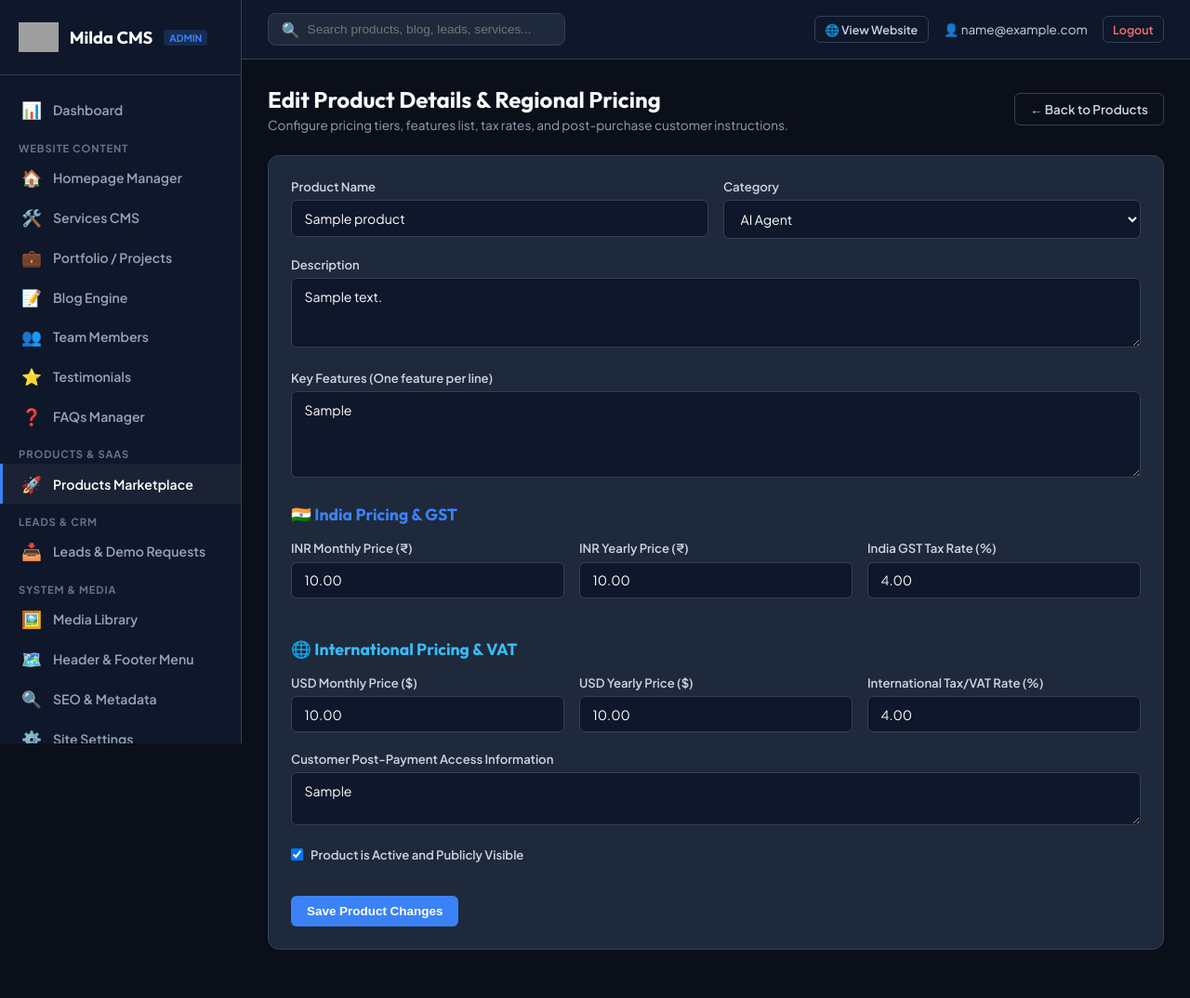
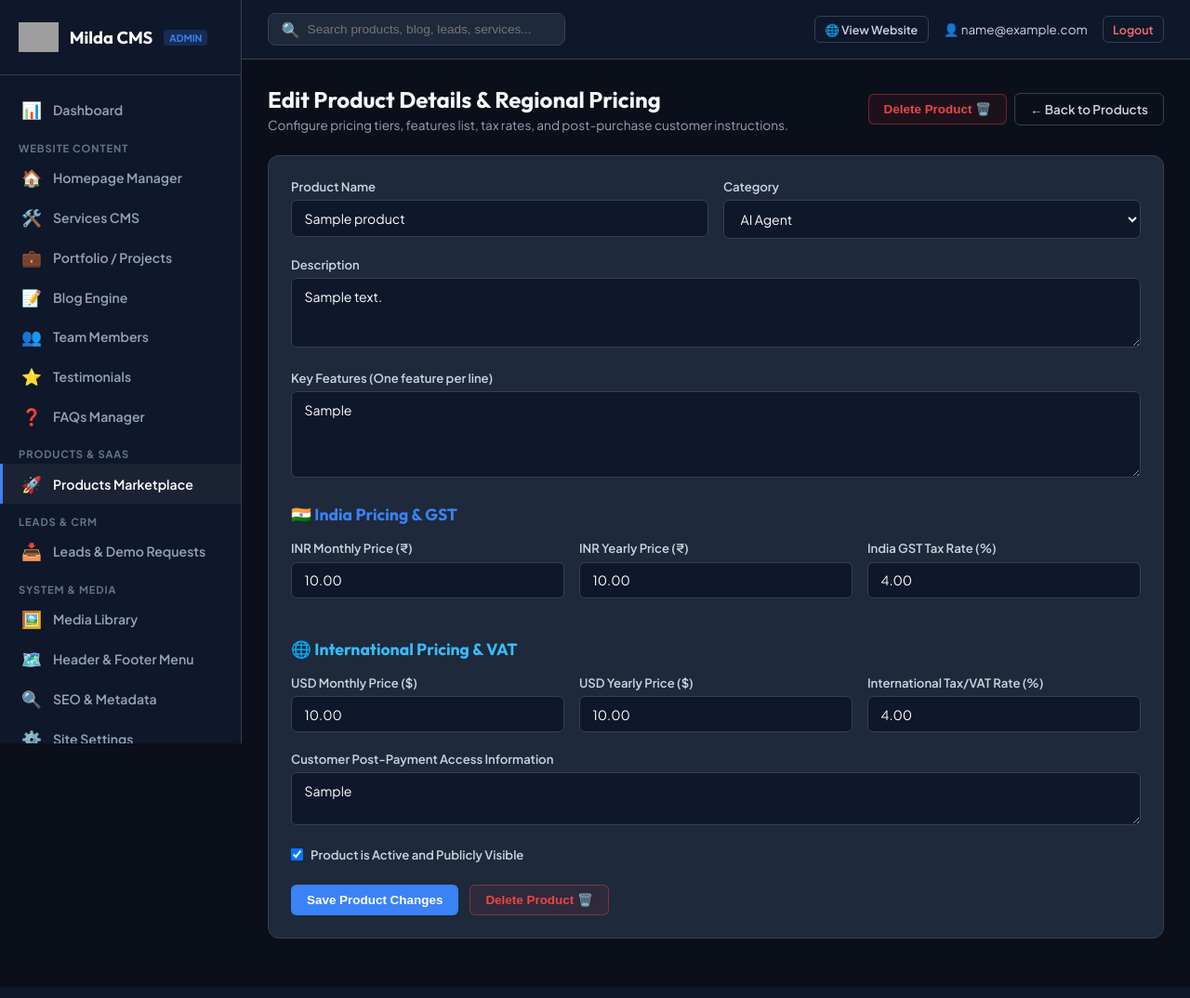
Before and after one commit to errorLAD/milddataV1, a Django app: page /admin/cms/products/1/edit/ in a window 1280 px wide. Shown: the whole page at 93% size. Run offline with Django 5.2, Linux system fonts and the light colour scheme; a user stored in the database is signed in; tables that the repository leaves empty hold one stand-in row (values such as "Sample post"); grey boxes are pictures that could not be loaded.

Commit message:
Add Delete Product feature to CMS Admin products list table and product edit page with confirmation dialogs

```diff
--- a/templates/cms_admin/product_form.html
+++ b/templates/cms_admin/product_form.html
@@ -8,7 +8,13 @@
         <h1 class="page-title">Edit Product Details &amp; Regional Pricing</h1>
         <p class="page-subtitle">Configure pricing tiers, features list, tax rates, and post-purchase customer instructions.</p>
     </div>
-    <a href="{% url 'website_cms:products_list' %}" class="btn-cms btn-outline">&larr; Back to Products</a>
+    <div style="display: flex; gap: 0.5rem; align-items: center; flex-wrap: wrap;">
+        <form method="post" action="{% url 'website_cms:product_delete' product.pk %}" style="display: inline;" onsubmit="return confirm('Are you sure you want to delete product \'{{ product.name|escapejs }}\'?');">
+            {% csrf_token %}
+            <button type="submit" class="btn-cms btn-outline" style="color: #ef4444; border-color: rgba(239, 68, 68, 0.4); background: rgba(239, 68, 68, 0.08);">Delete Product 🗑️</button>
+        </form>
+        <a href="{% url 'website_cms:products_list' %}" class="btn-cms btn-outline">&larr; Back to Products</a>
+    </div>
 </div>
 
 <div class="cms-form-card">
@@ -77,7 +83,13 @@
             <label class="form-label" style="margin: 0;">Product is Active and Publicly Visible</label>
         </div>
 
-        <button type="submit" class="btn-cms btn-primary" style="margin-top: 1rem;">Save Product Changes</button>
+        <div style="display: flex; gap: 0.75rem; align-items: center; margin-top: 1.5rem; flex-wrap: wrap;">
+            <button type="submit" class="btn-cms btn-primary">Save Product Changes</button>
+            <button type="button" class="btn-cms btn-outline" style="color: #ef4444; border-color: rgba(239, 68, 68, 0.4); background: rgba(239, 68, 68, 0.08);" onclick="if(confirm('Are you sure you want to delete product \'{{ product.name|escapejs }}\'?')) { document.getElementById('header-delete-form').submit(); }">Delete Product 🗑️</button>
+        </div>
+    </form>
+    <form id="header-delete-form" method="post" action="{% url 'website_cms:product_delete' product.pk %}" style="display: none;">
+        {% csrf_token %}
     </form>
 </div>
 {% endblock %}
--- a/website_cms/urls.py
+++ b/website_cms/urls.py
@@ -13,6 +13,7 @@ urlpatterns = [
     path("admin/cms/homepage/", views_admin.homepage_admin_view, name="homepage_admin"),
     path("admin/cms/products/", views_admin.products_admin_list, name="products_list"),
     path("admin/cms/products/<int:pk>/edit/", views_admin.product_admin_edit, name="product_edit"),
+    path("admin/cms/products/<int:pk>/delete/", views_admin.product_admin_delete, name="product_delete"),
     path("admin/cms/services/", views_admin.services_admin_list, name="services_list"),
     path("admin/cms/services/create/", views_admin.service_admin_create_edit, name="service_create"),
     path("admin/cms/services/<int:pk>/edit/", views_admin.service_admin_create_edit, name="service_edit"),
--- a/website_cms/views_admin.py
+++ b/website_cms/views_admin.py
@@ -195,6 +195,24 @@ def product_admin_edit(request, pk):
     else:
         form = ProductCMSForm(instance=product)
     return render(request, "cms_admin/product_form.html", {"form": form, "product": product})
+
+
+@login_required
+@require_cms_admin("publish")
+def product_admin_delete(request, pk):
+    product = get_object_or_404(Product, pk=pk)
+    if request.method == "POST":
+        product_name = product.name
+        product.delete()
+        AuditLog.log(request.user, f"Deleted product '{product_name}'", "Product", pk, ip_address=get_client_ip(request))
+        messages.success(request, f"Product '{product_name}' deleted successfully.")
+        return redirect("website_cms:products_list")
+
+    return render(request, "cms_admin/confirm_delete.html", {
+        "object": product,
+        "object_type": "Product",
+        "cancel_url": "website_cms:products_list",
+    })
 
 
 @login_required
```
Also changed, not shown: templates/cms_admin/products_list.html (+8 -2 lines).
